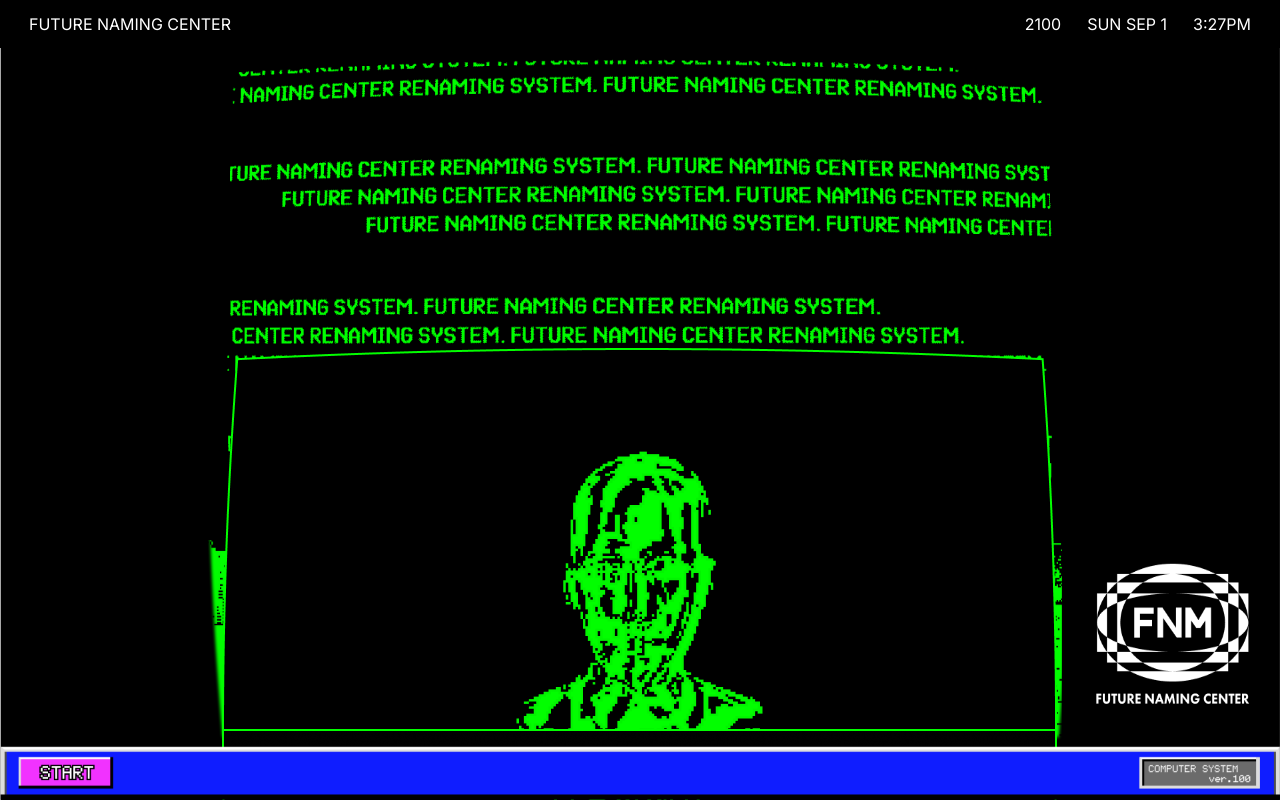
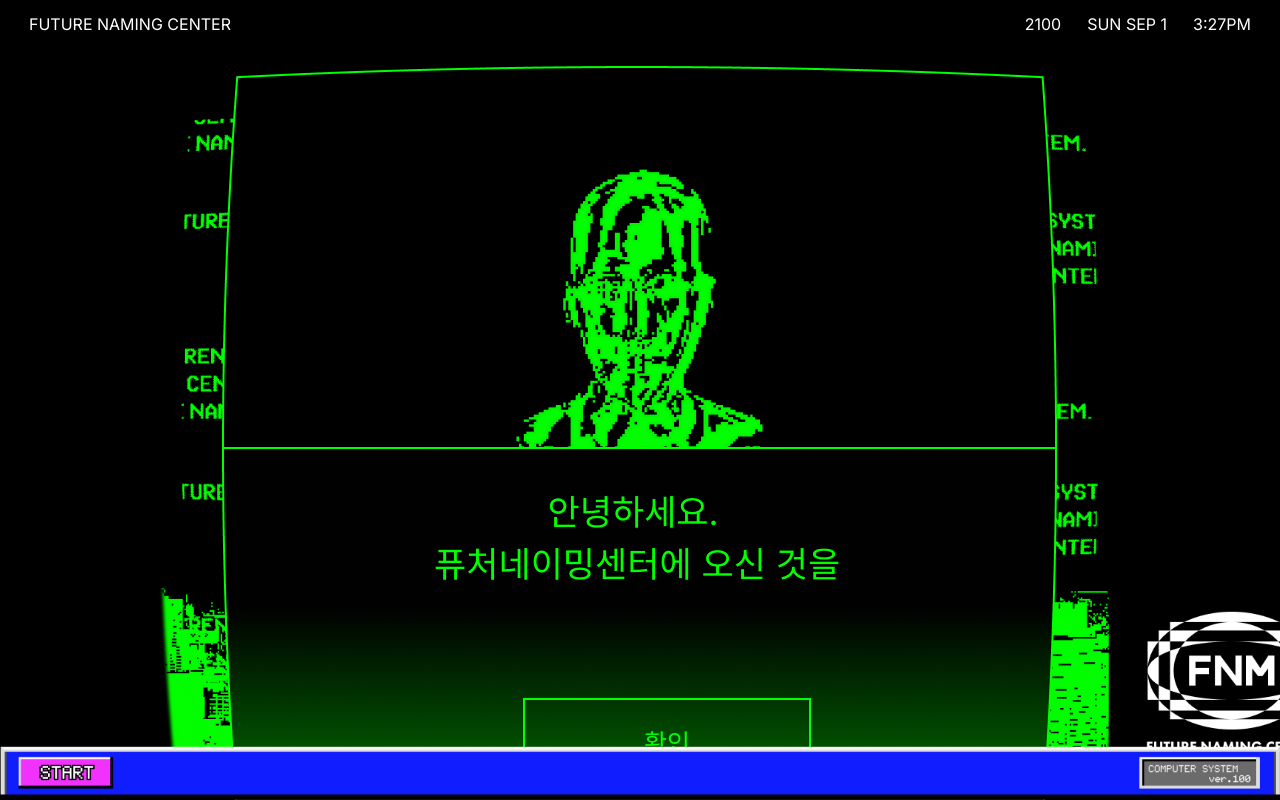
Before and after one commit to eunbeann/future-name-project, a Next.js app: page /person in a window 1280 px wide. Shown: the top 800 px of the page. Built offline with nearby package versions, Linux system fonts and the light colour scheme.

Commit message:
style: set in the middle

```diff
--- a/src/app/person/layout.tsx
+++ b/src/app/person/layout.tsx
@@ -3,19 +3,20 @@ import personBox from "@/app/assets/image/personBox.png";
 import Image from "next/image";
 import ClientRecoilRoot from "../common/ClientRecoilRoot";
 
-export default function layout({ children }: { children: React.ReactNode }) {
+export default function Layout({ children }: { children: React.ReactNode }) {
   return (
     <ClientRecoilRoot>
-      <div>
+      <div className="relative min-h-screen flex justify-center items-center">
         <Image
           src={personBackground}
-          className="object-fill -z-10"
+          className="object-cover -z-10"
           alt="introBackground"
-          fill
+          layout="fill"
           priority={true}
         />
-        <div className="relative z-10 w-full h-full top-[300px]">
-          <div className=" flex justify-center items-center text-white">
+
+        <div className="relative z-10">
+          <div className="flex justify-center items-center text-white">
             <div className="relative">
               <Image
                 className="z-30 w-300 h-200"
```
